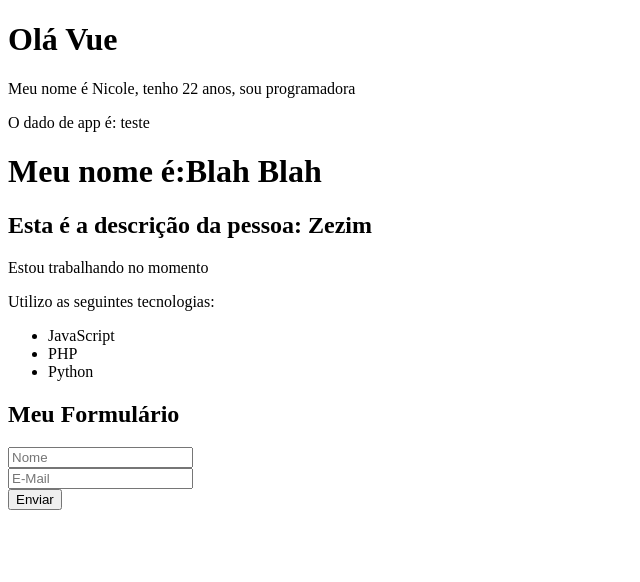
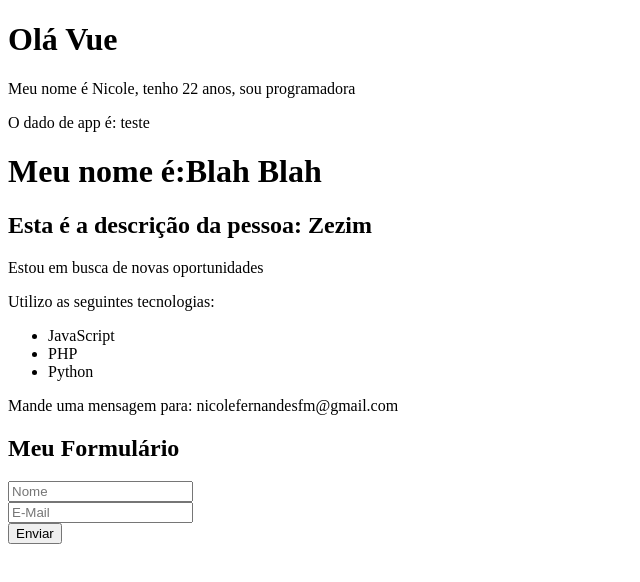
Before and after one commit to nicole-fer/Curso-Vue, a Vue app: page / in a window 1280 px wide. Shown: the top 582 px of the page, without its empty margins (0-640 px from the left). Built offline with nearby package versions, Linux system fonts and the light colour scheme.

Commit message:
v-if, v-else, v-show

```diff
--- a/src/components/Info.vue
+++ b/src/components/Info.vue
@@ -1,17 +1,26 @@
 <template>
     <div>
-        <p> Estou trabalhando no momento</p>
+        <p v-if="esta_trabalhando"> Estou trabalhando no momento</p>
+        <p v-else>Estou em busca de novas oportunidades</p>
         <p>Utilizo as seguintes tecnologias: </p>
         <ul>
             <li>JavaScript</li>
             <li>PHP</li>
             <li>Python</li>
         </ul>
+        <p v-show="mostrar_email">Mande uma mensagem para: {{email}}</p>
     </div>
 </template>
 
 <script>
     export default {
-        name:'InfoF'
+        name:'InfoF',
+        data(){
+            return{
+                esta_trabalhando: false,
+                mostrar_email: true,
+                email: 'nicolefernandesfm@gmail.com'
+            }
+        }
     }
 </script>
```
